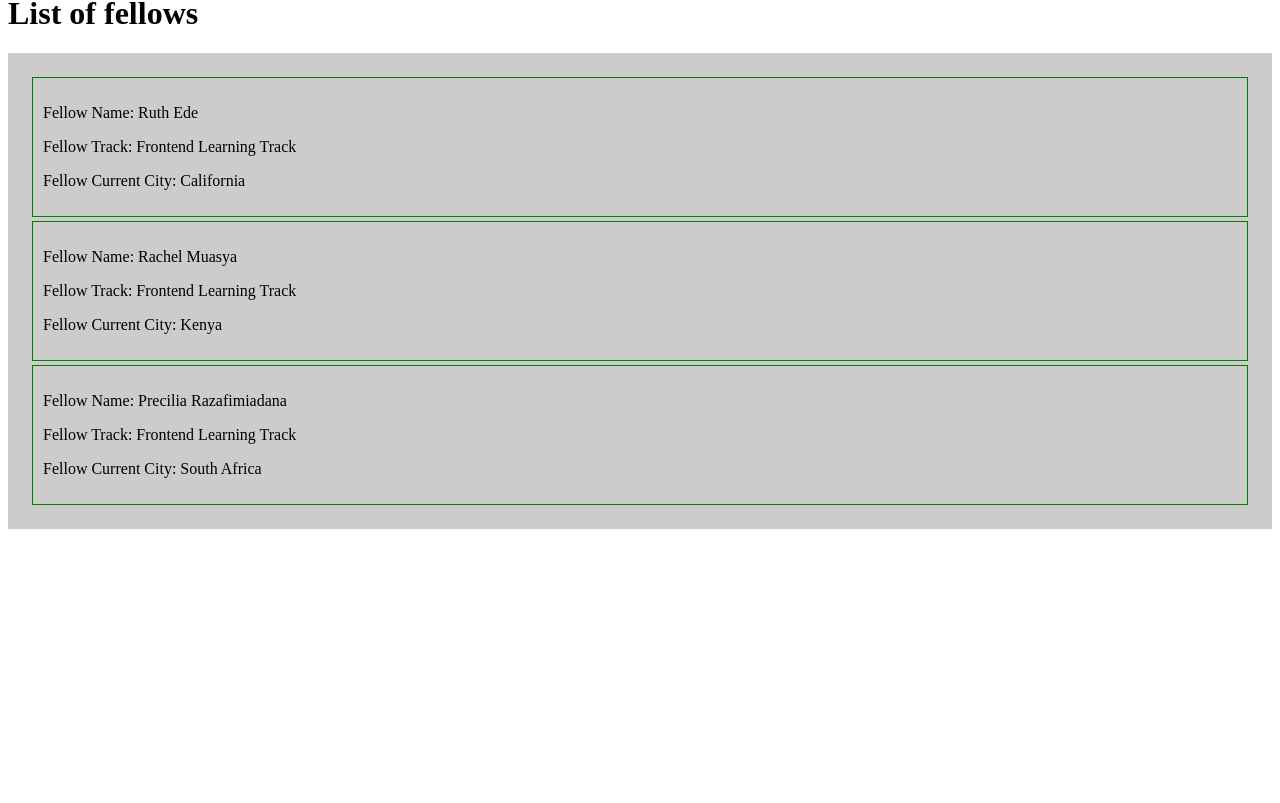
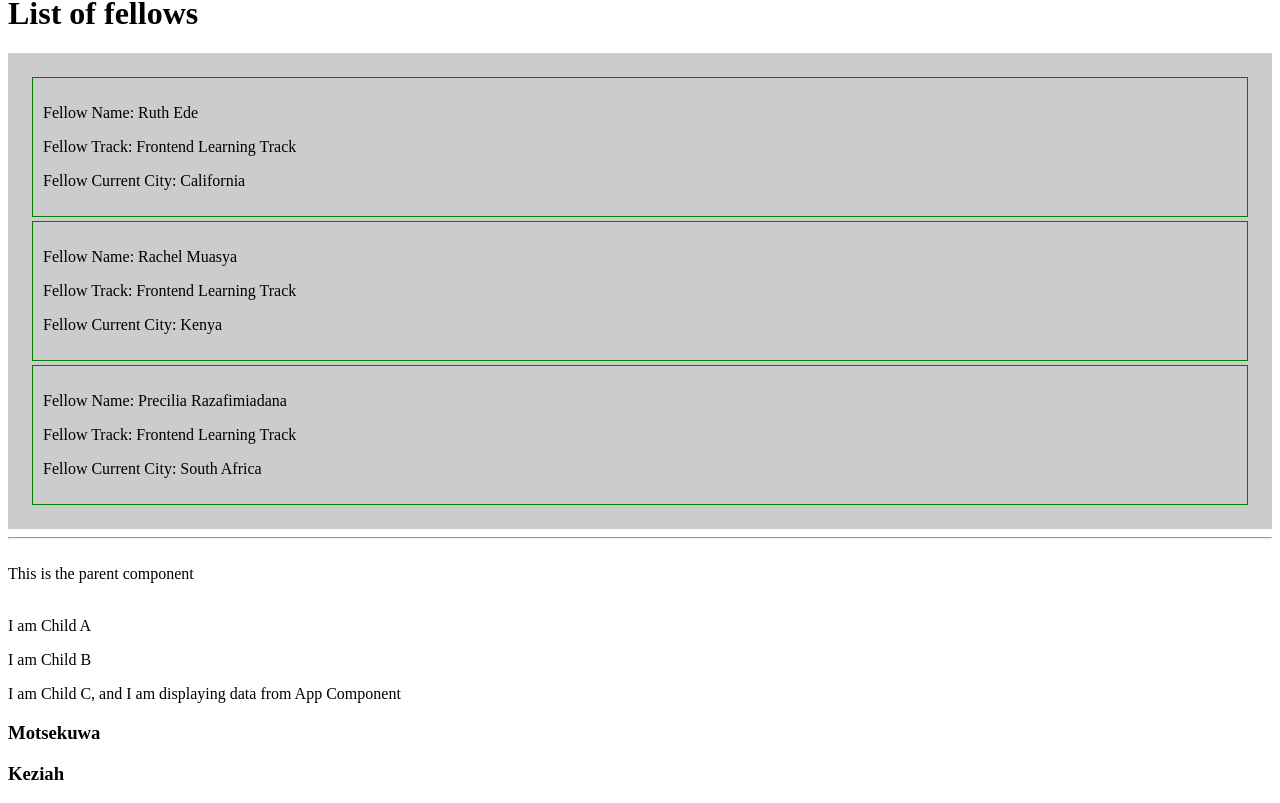
Before and after one commit to CodeLeom/WTF, a React (Vite) app: page / in a window 1280 px wide. Shown: the part 243-1046 px from the top of the page. Before the commit the page ends 800 px from the top, so only its background shows below. Built offline with nearby package versions, Linux system fonts and the light colour scheme.

Commit message:
add context, useContext lesson to the repo

```diff
--- a/src/App.jsx
+++ b/src/App.jsx
@@ -1,12 +1,17 @@
-import { useState } from "react"
+import { useState, createContext } from "react"
 import Header from "./components/Header"
 import LearnState from "./components/LearnState"
 import wtFellows from './data/fellows'
 import ListFellows from "./components/ListFellows"
+import ChildA from "./components/layout/ChildA"
 
+
+let context = createContext(null)
 
 function App() {
   const [users, setUsers] = useState(wtFellows)
+  const [fName, setFname] = useState('Motsekuwa')
+  const [lName, setLname] = useState('Keziah')
 
   return (
     <>
@@ -15,19 +20,26 @@ function App() {
       <p>Lorem ipsum dolor sit amet consectetur, adipisicing elit. Molestiae laborum itaque tenetur molestias non mollitia? Necessitatibus earum voluptatibus voluptatem cum, consequatur vero aperiam provident quibusdam nostrum, sit aspernatur, cumque quisquam.</p>
       <LearnState />
       <ListFellows users={users} />
+      <hr /><br />
+      <div>This is the parent component</div>
+      <br />
+        <context.Provider value={{fName, lName}}>
+          <ChildA />
+        </context.Provider>
     </>
   )
 }
 
 // To Learn
 {/*
-        STATE
-        MANAGING GLOBAL STATE
-        EVENTS (PROPS DRILLING)
+        STATE ✔️
+        MANAGING GLOBAL STATE ✔️
+        EVENTS (PROPS DRILLING) ✔️
+        Context API, useContext Hook ✔️
         FORMS, FORM VALIDATION
         ROUTES, Links
-        Context API, useContext Hook
         Deployment
 */}
 
+export {context}
 export default App
--- /dev/null
+++ b/src/components/layout/ChildA.jsx
@@ -0,0 +1,13 @@
+import ChildB from "./ChildB"
+
+
+function ChildA() {
+  return (
+    <>
+      <p>I am Child A</p>
+      <ChildB />
+    </>
+  )
+}
+
+export default ChildA
--- /dev/null
+++ b/src/components/layout/ChildB.jsx
@@ -0,0 +1,13 @@
+import ChildC from "./ChildC"
+
+
+function ChildB() {
+    return (
+      <>
+        <p>I am Child B</p>
+        <ChildC />
+      </>
+    )
+  }
+
+  export default ChildB
--- /dev/null
+++ b/src/components/layout/ChildC.jsx
@@ -0,0 +1,15 @@
+import { useContext } from "react"
+import {context} from '../../App'
+
+function ChildC() {
+    const {fName, lName} = useContext(context)
+    return (
+      <>
+        <p>I am Child C, and I am displaying data from App Component</p>
+        <h3>{fName}</h3>
+        <h3>{lName}</h3>
+      </>
+    )
+  }
+
+  export default ChildC
```
